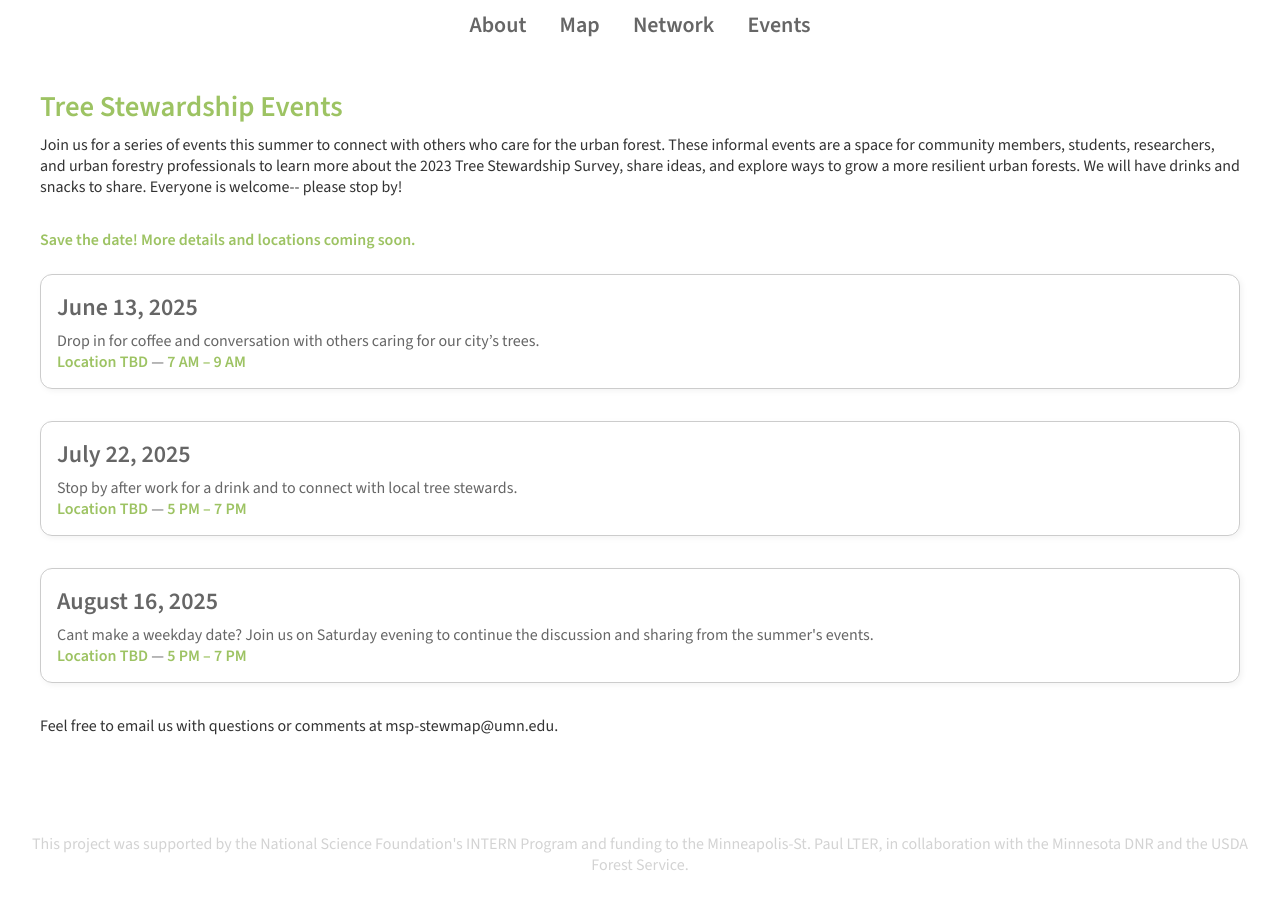
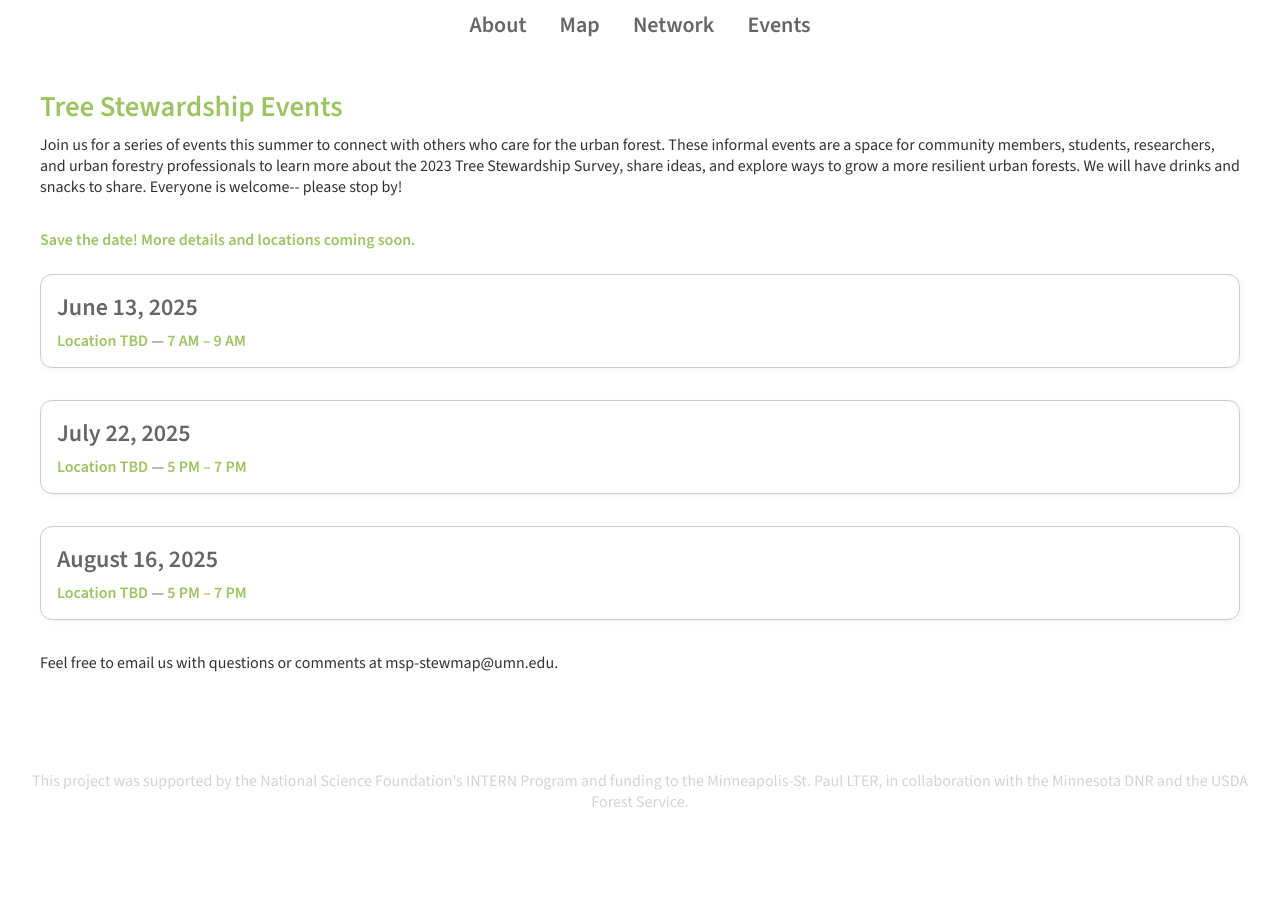
Before and after one commit to sallydonovan/mspstewmap, a Jekyll site: the page built from events.md, in a window 1280 px wide. Built offline with Jekyll 4.4.1, drawn with Linux system fonts in a browser that asks for light colours.

Commit message:
Update events.md

```diff
--- a/events.md
+++ b/events.md
@@ -52,7 +52,6 @@ layout: default
 <div class="event-box">
   <div class="event-date">June 13, 2025</div>
   <div>
-    Drop in for coffee and conversation with others caring for our city’s trees.<br>
     <span class="event-highlight">Location TBD</span> — <span class="event-highlight">7 AM – 9 AM</span>
   </div>
 </div>
@@ -60,7 +59,6 @@ layout: default
 <div class="event-box">
   <div class="event-date">July 22, 2025</div>
   <div>
-    Stop by after work for a drink and to connect with local tree stewards.<br>
     <span class="event-highlight">Location TBD</span> — <span class="event-highlight">5 PM – 7 PM</span>
   </div>
 </div>
@@ -68,7 +66,6 @@ layout: default
 <div class="event-box">
   <div class="event-date">August 16, 2025</div>
   <div>
-    Cant make a weekday date? Join us on Saturday evening to continue the discussion and sharing from the summer's events.<br>
     <span class="event-highlight">Location TBD</span> — <span class="event-highlight">5 PM – 7 PM</span>
   </div>
 </div>
```
